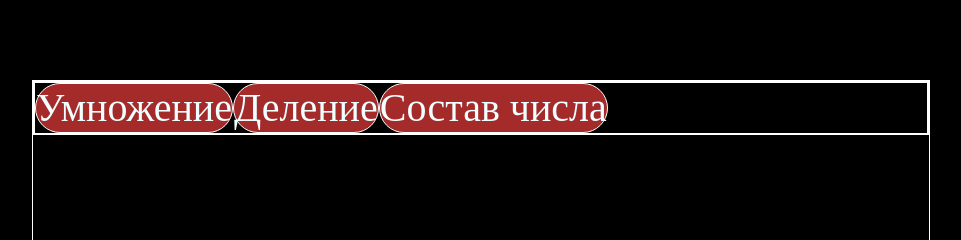
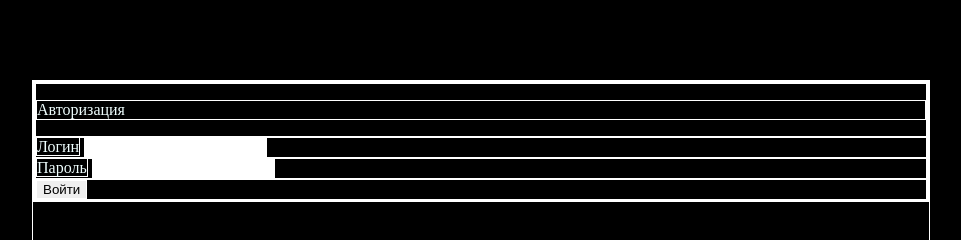
Before and after one commit to kho-mike/math-trainer, a plain HTML site: page index.html in a window 1280 px wide. Shown: the top 240 px of the page, without its empty margins (159-1120 px from the left). Drawn offline with Linux system fonts and the light colour scheme.

Commit message:
work 03.03.2023

```diff
--- a/index.html
+++ b/index.html
@@ -12,7 +12,26 @@
 <body>
 
 
+
     <div class="app" id="app">
+        <div class="app-wrapper">
+            <div class="signin-form" id="">
+                <div class="signin-form-header">
+                    <p>Авторизация</p>
+                </div>
+                <div class="signin-form-login">
+                    <label for="login">Логин</label>
+                    <input type="text" id="login">
+                </div>
+                <div class="signin-form-pass">
+                    <label for="pass">Пароль</label>
+                    <input type="password" id="pass">
+                </div>
+                <div class="signin-form-control">
+                    <button type="submit" onclick="user.signin();">Войти</button>
+                </div>
+            </div>
+        </div>
 
     </div>
 
--- a/script.js
+++ b/script.js
@@ -1,5 +1,40 @@
+const DB = window.localStorage;
+
+const user = {
+    register(){
+        return id;
+    },
+
+    signin(){
+        let login = document.getElementById('login').value;
+        let pass = document.getElementById('pass').value;
+
+        if(DB[`user-${login}`]){
+            let user = JSON.parse(DB[`user-${login}`]);
+            if(user.pass === pass){
+                DB.currentUser = login;
+                app.currentUser = user;
+                app.addMessage( 'right', 'Вы успешно авторизованы!' );
+            } else {
+                app.addMessage( 'wrong', 'Пароль введен неверно!' );
+            }
+        } else {
+            app.addMessage( 'wrong', `Пользователя с логином ${login} не существует!` );
+        }
+
+        app.show();
+        //
+    },
+}
+
+
+
+
+
 const app = {
     // приложение по проверке результата
+
+    DBusers: window.localStorage.app.users,
 
     exercises: {
         multiplication: [2, 3, 4, 5, 6, 7, 8, 9],
@@ -89,8 +124,17 @@ const app = {
     },
 
     show( currentStage = this.exercise.temp.currentStage ){
+
         let app = document.getElementById('app');
         switch (currentStage) {
+
+            case "signin":
+                app.innerHTML = `
+
+                `;
+
+
+
             case "chooseOperation":
                 app.innerHTML = `
                 <div class="app-wrapper">
@@ -221,6 +265,8 @@ const app = {
 
     save(){},
 
+    currentUser: null,
+
     exercise: {
         timeStart: null,
         timeStop: null,
@@ -249,7 +295,11 @@ const app = {
 
 }
 
-app.show();
+if(DB.currentUser && DB.currentUser!==null){
+    app.currentUser = JSON.parse(DB[`user-${DB.currentUser}`]);
+};
+
+// app.show();
 
 const database = {
 
```
